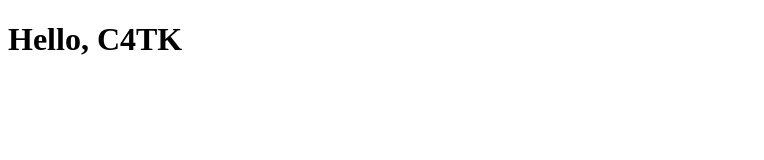
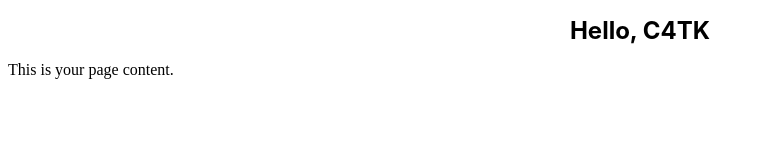
Before and after one commit to calvinf/c4tk-react-parcel-starter, a React app: page / in a window 1280 px wide. Shown: the whole page, without its empty margins (0-764 px from the left). Built offline with nearby package versions, Linux system fonts and the light colour scheme.

Commit message:
Add node-sass so SCSS files can be used.
Add more example components.

Add some comments to the hello.js file (now in assets) to explain what this code is using so people can find more info.

```diff
--- /dev/null
+++ b/assets/hello.js
@@ -0,0 +1,48 @@
+// Hello!
+
+// If you're curious what's going on here, this is a starter template
+// for building a web app (using client-side rendering) with React.js.
+// This project makes use of ES2015+ (latest versions of JavaScript)
+// and JSX syntax.  Learn more about React (reactjs.com) and Parcel (https://parceljs.org/)
+// on their websites.
+
+// We need React and React-DOM
+import React from 'react';
+import {render} from 'react-dom';
+
+// Import any styles needed for this page.
+// Parcel does some magic to add this to the page.
+import './hello.scss';
+
+// Heading component
+const Hello = ({name}) => {
+    return (
+        <h1 className="banner">Hello, {name}</h1>
+    );
+};
+
+// Body of the page
+const Body = () => {
+    return (
+        <div>
+            This is your page content.
+        </div>
+    );
+};
+
+// Page
+const Page = () => {
+    return (
+        <div className="page">
+            <header>
+                <Hello name="C4TK" />
+            </header>
+            <Body />
+        </div>
+    );
+};
+
+render(
+    <Page />,
+    document.querySelector('#app'),
+);
--- /dev/null
+++ b/assets/hello.scss
@@ -0,0 +1,6 @@
+.banner {
+    font-family: -apple-system, BlinkMacSystemFont, 'Segoe UI', Roboto, Oxygen, Ubuntu, Cantarell, 'Open Sans', 'Helvetica Neue', sans-serif;
+    font-weight: bold;
+    font-size: 1.5em;
+    text-align: center;
+}
--- a/index.html
+++ b/index.html
@@ -8,6 +8,6 @@
 </head>
 <body>
     <div id="app"></div>
-    <script src="./index.js"></script>
+    <script src="./assets/hello.js"></script>
 </body>
 </html>
--- a/index.js
+++ /dev/null
@@ -1,13 +0,0 @@
-import React from 'react';
-import {render} from 'react-dom';
-
-const Hello = ({name}) => {
-    return (
-        <h1>Hello, {name}</h1>
-    );
-};
-
-render(
-    <Hello name="C4TK" />,
-    document.querySelector('#app'),
-);
--- a/package.json
+++ b/package.json
@@ -2,11 +2,12 @@
   "name": "c4tk-react-parcel-starter",
   "version": "1.0.0",
   "main": "index.js",
-  "license": "MIT",
+  "license": "unlicense",
   "devDependencies": {
     "parcel-bundler": "^1.6.2"
   },
   "dependencies": {
+    "node-sass": "^4.7.2",
     "react": "^16.2.0",
     "react-dom": "^16.2.0"
   },
```
Also changed, not shown: 1 other file.
